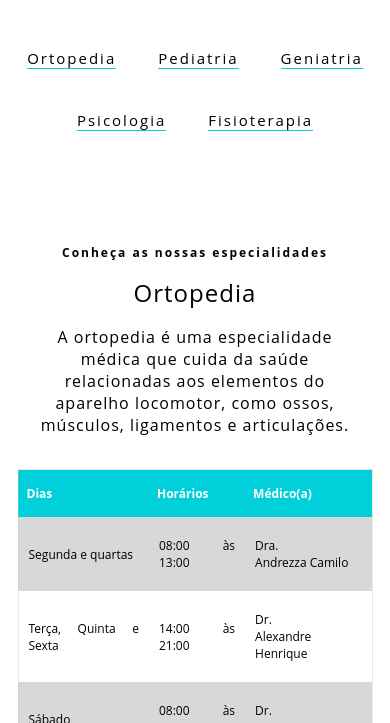
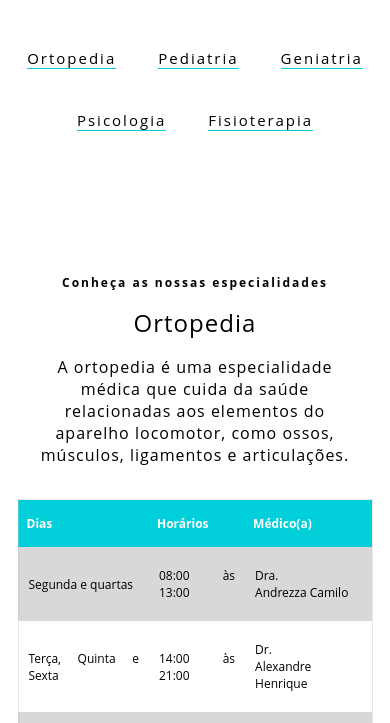
Before and after one commit to tarcisiohenriqueassis/Clinica-Medica, a plain HTML site: page especialidades.html in a window 390 px wide. Shown: the part 108-831 px from the top of the page. Drawn offline with Linux system fonts and the light colour scheme.

Commit message:
Update especialidades.css

```diff
--- a/especialidades.css
+++ b/especialidades.css
@@ -205,6 +205,9 @@ footer .container-roda-pe a:hover{
         padding: 18px 26px;
         letter-spacing: 3px;
     }
+     main article{
+        padding-top: 30px;
+    }
     main .article-h1{
         font-size: 8px;
     }
```
